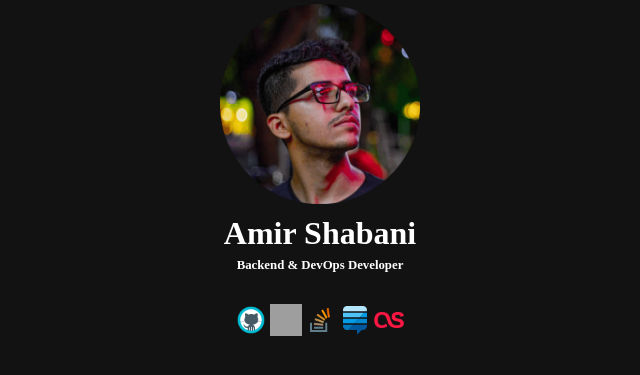
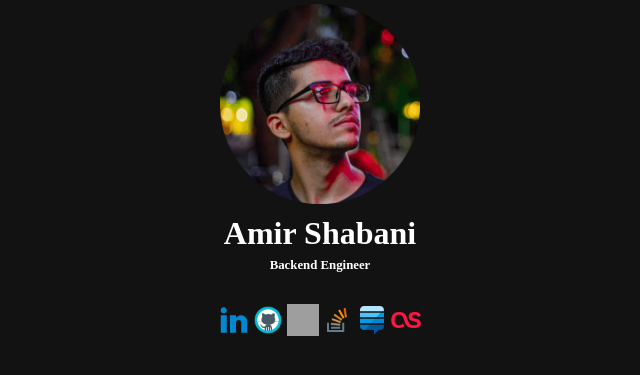
Before and after one commit to amishbni/shabani.dev, a Django app: page / in a window 1280 px wide. Shown: the part 229-604 px from the top of the page, without its empty margins (320-960 px from the left). Run offline with Django 3.2, Linux system fonts and the light colour scheme; grey boxes are pictures that could not be loaded.

Commit message:
Update links, add linkedin, and update title

```diff
--- a/src/pages/templates/home.html
+++ b/src/pages/templates/home.html
@@ -5,9 +5,10 @@
 <div class="container noselect">
   <img ondragstart="return false;" id="profile-picture" width="200px" height="200px" src="{% static 'images/profile.gif' %}">
   <h1 id="name">Amir Shabani</h1>
-  <h6 id="job-title">Backend & DevOps Developer</h6>
+  <h6 id="job-title">Backend Engineer</h6>
   <div class="links">
-    <a href="https://github.com/amirashabani"><img class="icons" src="{% static 'images/github.png' %}"></a>
+    <a href="https://linkedin.com/in/amishbni"><img class="icons" src="{% static 'images/linkedin.png' %}"></a>
+    <a href="https://github.com/amishbni"><img class="icons" src="{% static 'images/github.png' %}"></a>
     <a href="mailto:amir@shabani.dev"><img class="icons" src="{% static 'images/email.png' %}"></a>
     <a href="https://stackoverflow.com/users/6282576/amir-shabani"><img class="icons" src="{% static 'images/stackoverflow.png' %}"></a>
     <a href="https://stackexchange.com/users/8365851/amir-a-shabani"><img class="icons" src="{% static 'images/stackexchange.png' %}"></a>
```
Also changed, not shown: src/static/images/linkedin.png (added).
